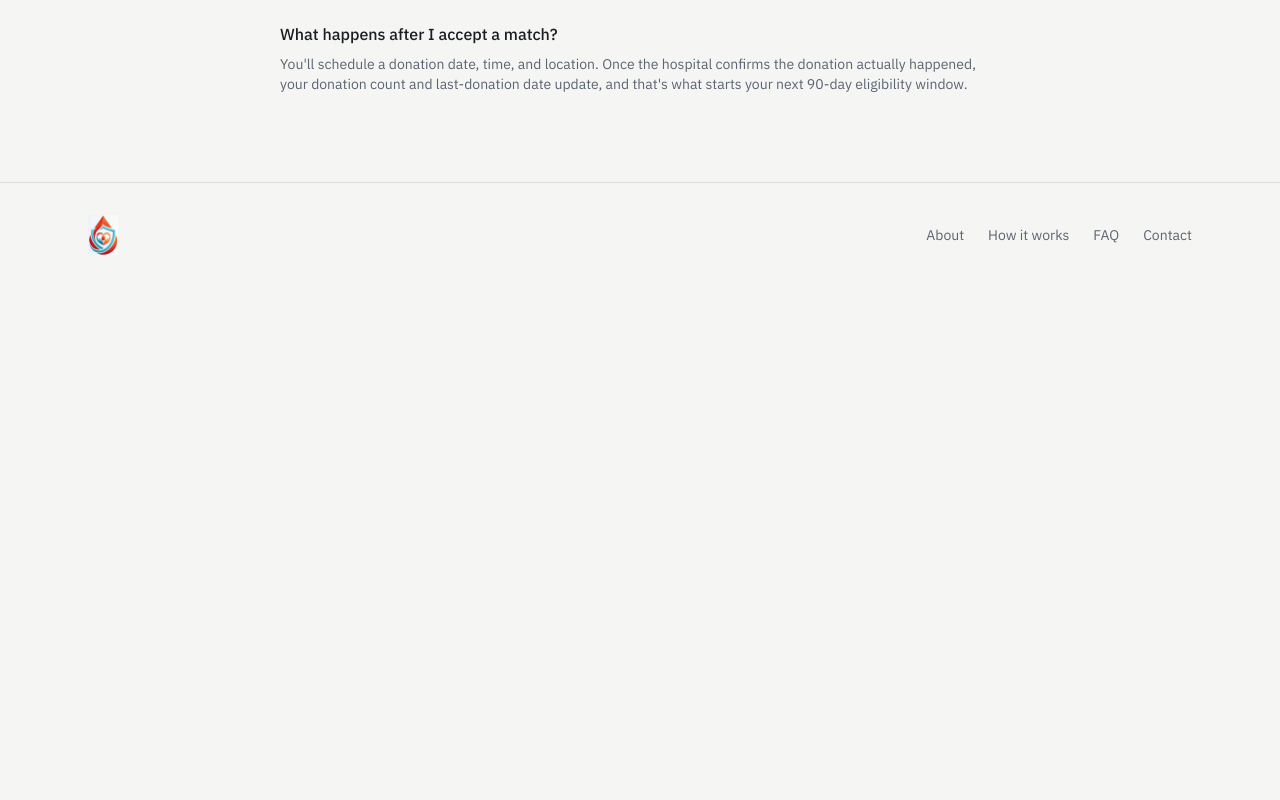
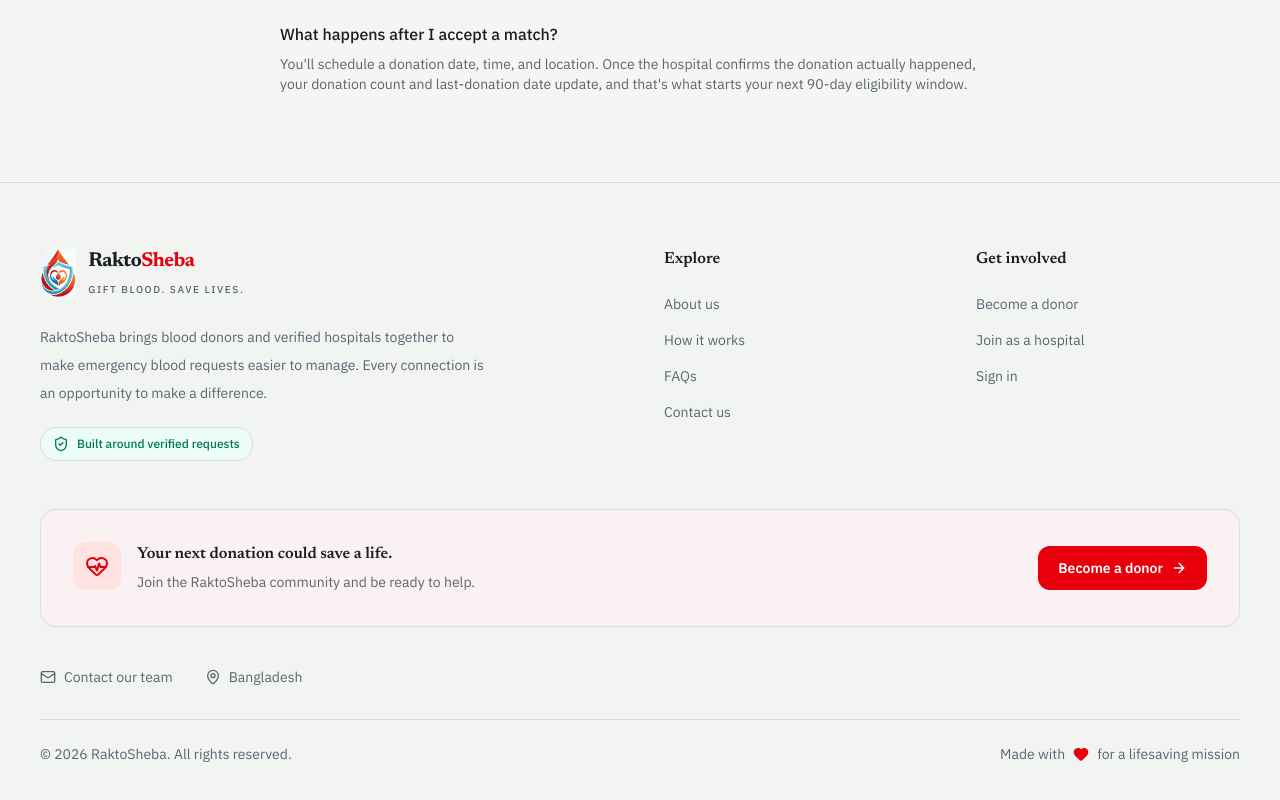
Before and after one commit to islamSorifulhero/Blood-Donation-Frontend, a Next.js app: page /faq in a window 1280 px wide. Shown: the part 1033-1833 px from the top of the page. Before the commit the page ends 1320 px from the top, so only its background shows below. Built offline with nearby package versions, Linux system fonts and the light colour scheme.

Commit message:
modern, professional SaaS-style footer added

```diff
--- a/components/layout/public-footer.tsx
+++ b/components/layout/public-footer.tsx
@@ -1,21 +1,163 @@
+
 import Link from "next/link";
+import {
+  ArrowRight,
+  HeartPulse,
+  Mail,
+  MapPin,
+  Phone,
+  ShieldCheck,
+} from "lucide-react";
+
+const footerLinks = [
+  { href: "/about", label: "About us" },
+  { href: "/how-it-works", label: "How it works" },
+  { href: "/faq", label: "FAQs" },
+  { href: "/contact", label: "Contact us" },
+];
+
+const accountLinks = [
+  { href: "/register", label: "Become a donor" },
+  { href: "/register", label: "Join as a hospital" },
+  { href: "/login", label: "Sign in" },
+];
 
 export function PublicFooter() {
   return (
-    <footer className="border-t border-border py-8">
-      <div className="mx-auto flex max-w-6xl flex-wrap items-center justify-between gap-4 px-6 text-sm text-muted-foreground">
-        <Link href="/" className="font-display text-xl">
-          <img
-            src="/Raktaseba-logo.jpg"
-            alt="RaktoSheba Logo"
-            className="h-10 w-auto" />
-        </Link>
-        <nav className="flex gap-6">
-          <Link href="/about" className="hover:text-foreground">About</Link>
-          <Link href="/how-it-works" className="hover:text-foreground">How it works</Link>
-          <Link href="/faq" className="hover:text-foreground">FAQ</Link>
-          <Link href="/contact" className="hover:text-foreground">Contact</Link>
-        </nav>
+    <footer className="border-t border-border bg-muted/30">
+      {/* Main Footer */}
+      <div className="mx-auto max-w-7xl px-5 pb-10 pt-14 sm:px-8 sm:pt-16 lg:px-10">
+        <div className="grid gap-10 sm:grid-cols-2 lg:grid-cols-4 lg:gap-12">
+          {/* Brand */}
+          <div className="lg:col-span-2">
+            <Link
+              href="/"
+              aria-label="RaktoSheba home"
+              className="inline-flex items-center gap-3"
+            >
+              <img
+                src="/Raktaseba-logo.jpg"
+                alt="RaktoSheba"
+                className="h-12 w-auto object-contain"
+              />
+
+              <div>
+                <span className="block font-display text-xl font-bold tracking-tight text-foreground">
+                  Rakto<span className="text-red-600">Sheba</span>
+                </span>
+                <span className="text-[10px] font-medium tracking-[0.16em] text-muted-foreground">
+                  GIFT BLOOD. SAVE LIVES.
+                </span>
+              </div>
+            </Link>
+
+            <p className="mt-5 max-w-md text-sm leading-7 text-muted-foreground">
+              RaktoSheba brings blood donors and verified hospitals
+              together to make emergency blood requests easier to manage.
+              Every connection is an opportunity to make a difference.
+            </p>
+
+            <div className="mt-5 inline-flex items-center gap-2 rounded-full border border-emerald-200 bg-emerald-50 px-3 py-2 text-xs font-medium text-emerald-700 dark:border-emerald-900 dark:bg-emerald-950/40 dark:text-emerald-400">
+              <ShieldCheck className="size-4" />
+              Built around verified requests
+            </div>
+          </div>
+
+          {/* Quick Links */}
+          <div>
+            <h3 className="font-semibold text-foreground">
+              Explore
+            </h3>
+
+            <ul className="mt-5 space-y-3">
+              {footerLinks.map((link) => (
+                <li key={link.href + link.label}>
+                  <Link
+                    href={link.href}
+                    className="text-sm text-muted-foreground transition-colors hover:text-red-600"
+                  >
+                    {link.label}
+                  </Link>
+                </li>
+              ))}
+            </ul>
+          </div>
+
+          {/* Account Links */}
+          <div>
+            <h3 className="font-semibold text-foreground">
+              Get involved
+            </h3>
+
+            <ul className="mt-5 space-y-3">
+              {accountLinks.map((link) => (
+                <li key={link.label}>
+                  <Link
+                    href={link.href}
+                    className="text-sm text-muted-foreground transition-colors hover:text-red-600"
+                  >
+                    {link.label}
+                  </Link>
+                </li>
+              ))}
+            </ul>
+          </div>
+        </div>
+
+        {/* CTA Banner */}
+        <div className="mt-12 flex flex-col gap-5 rounded-2xl border border-red-100 bg-red-50/70 p-6 dark:border-red-900/50 dark:bg-red-950/20 sm:flex-row sm:items-center sm:justify-between sm:p-8">
+          <div className="flex items-start gap-4">
+            <div className="flex size-12 shrink-0 items-center justify-center rounded-xl bg-red-100 text-red-600 dark:bg-red-900/50 dark:text-red-300">
+              <HeartPulse className="size-6" />
+            </div>
+
+            <div>
+              <h3 className="font-semibold text-foreground">
+                Your next donation could save a life.
+              </h3>
+              <p className="mt-1 text-sm leading-6 text-muted-foreground">
+                Join the RaktoSheba community and be ready to help.
+              </p>
+            </div>
+          </div>
+
+          <Link
+            href="/register"
+            className="inline-flex shrink-0 items-center justify-center gap-2 self-start rounded-xl bg-red-600 px-5 py-3 text-sm font-semibold text-white transition-colors hover:bg-red-700 sm:self-center"
+          >
+            Become a donor
+            <ArrowRight className="size-4" />
+          </Link>
+        </div>
+
+        {/* Contact Information */}
+        <div className="mt-10 flex flex-col gap-4 border-b border-border pb-8 sm:flex-row sm:flex-wrap sm:items-center sm:gap-x-8">
+          <Link
+            href="/contact"
+            className="inline-flex items-center gap-2 text-sm text-muted-foreground transition-colors hover:text-red-600"
+          >
+            <Mail className="size-4" />
+            Contact our team
+          </Link>
+
+          <div className="inline-flex items-center gap-2 text-sm text-muted-foreground">
+            <MapPin className="size-4" />
+            Bangladesh
+          </div>
+        </div>
+
+        {/* Bottom Footer */}
+        <div className="flex flex-col gap-4 pt-6 text-sm sm:flex-row sm:items-center sm:justify-between">
+          <p className="text-muted-foreground">
+            © {new Date().getFullYear()} RaktoSheba. All rights reserved.
+          </p>
+
+          <p className="flex items-center gap-2 text-muted-foreground">
+            Made with
+            <HeartPulse className="size-4 fill-red-600 text-red-600" />
+            for a lifesaving mission
+          </p>
+        </div>
       </div>
     </footer>
   );
```
